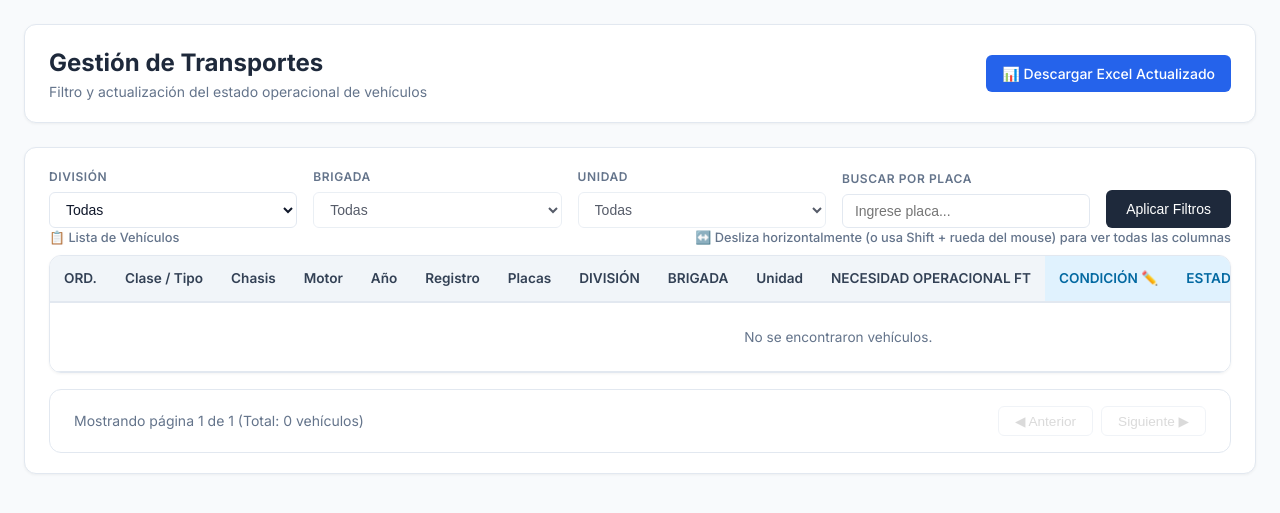
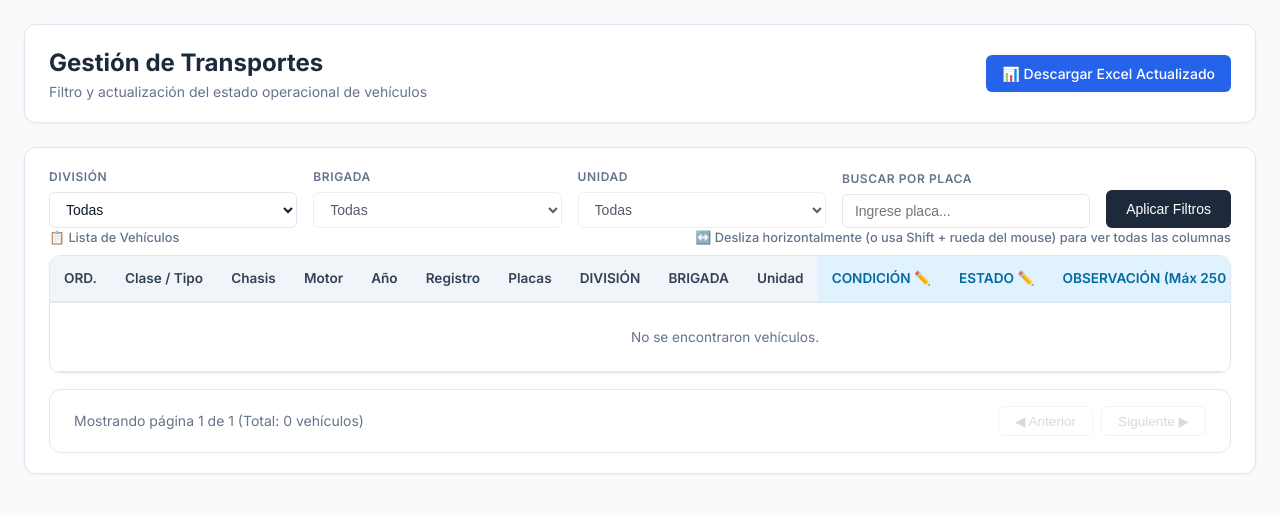
Before and after one commit to ajbm2003/transportes2025, a Flask app: page / in a window 1280 px wide. Shown: the top 513 px of the page. Run offline with Flask 3, Linux system fonts and the light colour scheme; data that the repository does not hold is empty; some libraries are stand-ins or nearby versions.

Commit message:
vista mejorada1.1

```diff
--- a/templates/index.html
+++ b/templates/index.html
@@ -174,8 +174,8 @@
 
         table {
             width: 100%;
-            min-width: 1550px;
-            /* Garantiza ancho suficiente para todas las columnas */
+            min-width: 1350px;
+            /* Garantiza ancho suficiente para todas las columnas restantes */
             border-collapse: collapse;
             font-size: 0.85rem;
             text-align: left;
@@ -414,7 +414,6 @@
                         <th>DIVISIÓN</th>
                         <th>BRIGADA</th>
                         <th>Unidad</th>
-                        <th>NECESIDAD OPERACIONAL FT</th>
                         <th class="editable-col">CONDICIÓN ✏️</th>
                         <th class="editable-col">ESTADO ✏️</th>
                         <th class="editable-col">OBSERVACIÓN (Máx 250 Palabras) ✏️</th>
@@ -475,7 +474,7 @@
                     tbody.innerHTML = '';
 
                     if (rows.length === 0) {
-                        tbody.innerHTML = `<tr><td colspan="15" style="text-align: center; padding: 24px; color: var(--text-muted);">No se encontraron vehículos.</td></tr>`;
+                        tbody.innerHTML = `<tr><td colspan="14" style="text-align: center; padding: 24px; color: var(--text-muted);">No se encontraron vehículos.</td></tr>`;
                         return;
                     }
 
```
